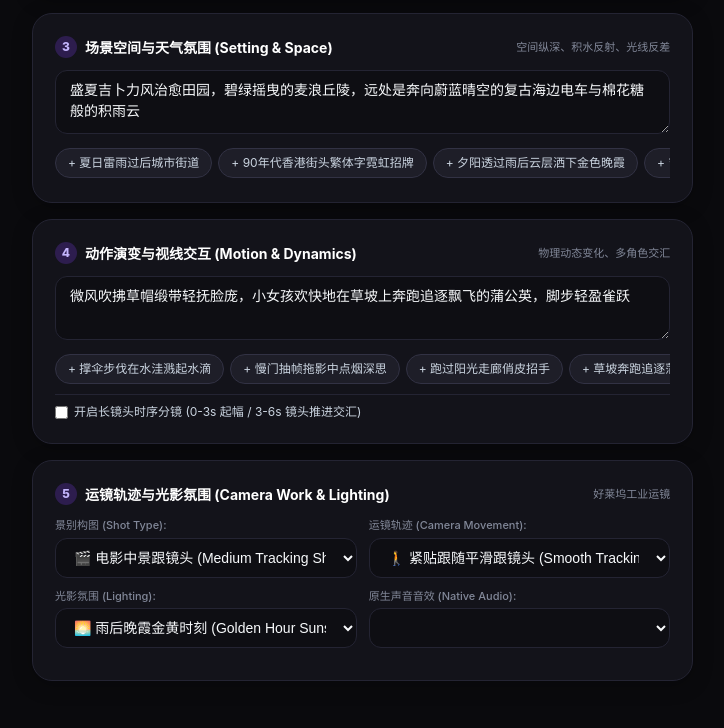
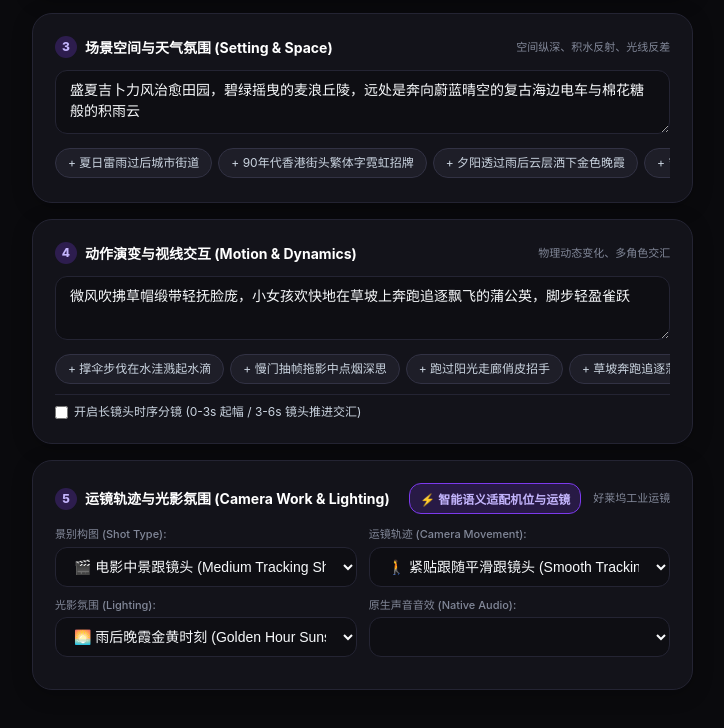
Before and after one commit to Wisely88/muse, a plain HTML site: page index.html in a window 1280 px wide. Shown: the part 841-1569 px from the top of the page, without its empty margins (0-724 px from the left). Drawn offline with Linux system fonts and the light colour scheme.

Commit message:
feat: add smart auto-cinematography semantic engine to auto-adapt framing and camera moves based on plot prompts

```diff
--- a/index.html
+++ b/index.html
@@ -1341,7 +1341,12 @@
             <span class="badge-number">5</span>
             运镜轨迹与光影氛围 (Camera Work & Lighting)
           </div>
-          <div class="card-subtext">好莱坞工业运镜</div>
+          <div style="display: flex; align-items: center; gap: 8px;">
+            <button type="button" class="tool-btn" style="background: rgba(124, 58, 237, 0.2); border-color: var(--brand-primary); color: #c4b5fd; font-weight: 700;" onclick="autoAdaptCinematography()" title="根据您输入的动作与剧情，自动推导最匹配的好莱坞机位与运镜">
+              ⚡ 智能语义适配机位与运镜
+            </button>
+            <div class="card-subtext" style="margin-left: 4px;">好莱坞工业运镜</div>
+          </div>
         </div>
 
         <div class="form-row">
@@ -3241,6 +3246,89 @@ ${state.audio ? '- 原生音效: ' + state.audio : ''}
       });
     }
 
+
+    // ==========================================
+    // ⚡ 镜头语言智能语义自适应引擎 (Auto-Cinematography)
+    // 根据用户输入的剧情、动作与主体特征，自动反推电影导演最佳机位与运镜
+    // ==========================================
+    function autoAdaptCinematography() {
+      const action = (document.getElementById('actionInput').value || '').trim();
+      const subject = (document.getElementById('subjectInput').value || '').trim();
+      const setting = (document.getElementById('settingInput').value || '').trim();
+      const fullText = `${subject} ${setting} ${action}`;
+
+      if (!fullText.trim()) {
+        showToast('请先在上方输入角色主体或剧情动作，以便 AI 推导机位！');
+        return;
+      }
+
+      let targetFraming = 'A cinematic medium tracking shot';
+      let targetMove = "smoothly tracks alongside the subject's movement";
+      let matchReason = '标准中景跟拍';
+
+      // 规则 1: 极微距 / 情绪微表情特写
+      if (/眼神|目光|眼角|瞳孔|眼泪|眼眶|微笑|嘴唇|嘴角|面部|微表情|睫毛|指尖|手指|水滴|露珠|汗水|戒指|吊坠|手表|手雷|刀尖|枪口|切面|纹理/.test(fullText)) {
+        if (/水滴|露珠|睫毛|指尖|戒指|蚂蚁|昆虫|螺丝|微观/.test(fullText)) {
+          targetFraming = "An extreme close-up shot on micro details";
+          targetMove = "remains on a static tripod with shallow depth of field";
+          matchReason = "微距极特写 + 三脚架浅景深凝视";
+        } else {
+          targetFraming = "A close-up shot focusing on facial emotions";
+          targetMove = "performs a slow forward push-in";
+          matchReason = "面部微表情情绪特写 + 慢速推镜";
+        }
+      }
+      // 规则 2: 大动态 / 追逐 / 战斗 / 奔跑 / 飞行
+      else if (/跑|疾驰|飞奔|奔袭|追逐|追击|挥刀|拔剑|出鞘|射击|开火|冲刺|翻滚|腾空|跳跃|飞跃|滑板|漂移|爆炸|扑向/.test(fullText)) {
+        if (/穿越机|飞船|俯冲|掠过|高空坠落|翱翔/.test(fullText)) {
+          targetFraming = "A low-angle heroic shot looking up";
+          targetMove = "swoops forward dynamically in FPV drone style";
+          matchReason = "低角度 + FPV 穿越机动态俯冲";
+        } else {
+          targetFraming = "A low-angle heroic shot looking up";
+          targetMove = "smoothly tracks alongside the subject's movement";
+          matchReason = "低角度英雄仰拍 + 平滑高速平移跟镜";
+        }
+      }
+      // 规则 3: 宏大世界观 / 城市全景 / 废土 / 自然风光
+      else if (/城市|全景|废墟|沙漠|荒漠|群山|雪山|云海|星空|银河|大地|地平线|旷野|苍茫|天空|俯瞰|天地|林海/.test(fullText)) {
+        if (/俯瞰|上帝视角|垂直|从高空俯视/.test(fullText)) {
+          targetFraming = "An overhead bird's eye view";
+          targetMove = "executes a sweeping crane shot descending from high";
+          matchReason = "俯瞰鸟瞰上帝视角 + 大摇臂平滑升降";
+        } else {
+          targetFraming = "A cinematic wide establishing shot";
+          targetMove = "performs a slow forward push-in";
+          matchReason = "宏大环境大远景 + 慢速史诗推进";
+        }
+      }
+      // 规则 4: 危机 / 眩晕 / 倾斜 / 心理失衡
+      else if (/眩晕|危机|惊恐|迷失|颤抖|倒塌|倾斜|失衡|坠落|失重|幻觉|噩梦|诡异|慌乱/.test(fullText)) {
+        targetFraming = "A dramatic dutch angle shot";
+        targetMove = "executes a vertigo-inducing dolly zoom";
+        matchReason = "荷兰式倾斜张力构图 + 希区柯克眩晕变焦";
+      }
+      // 规则 5: 第一人称生活 Vlog / 主观沉浸
+      else if (/第一人称|我看见|我走在|主观视角|低头看|手持|手机录制|Vlog|打卡|探店/.test(fullText)) {
+        targetFraming = "A first-person POV perspective";
+        targetMove = "operates as authentic handheld camera with subtle natural shake";
+        matchReason = "第一人称主观视角 + 真实手持自然呼吸晃动";
+      }
+      // 规则 6: 离别 / 渐行渐远 / 收官留白
+      else if (/渐行渐远|远去|背影|离开|回望|离别|夕阳下消失|走远|独行|定格/.test(fullText)) {
+        targetFraming = "A cinematic wide establishing shot";
+        targetMove = "performs a gentle backward pull-out";
+        matchReason = "环境全景 + 缓慢后拉留白";
+      }
+
+      // 执行联动赋值
+      document.getElementById('shotFraming').value = targetFraming;
+      document.getElementById('cameraMove').value = targetMove;
+      updatePrompt();
+
+      showToast(`🎬 已根据剧情智能适配：【${matchReason}】！`);
+    }
+
     window.addEventListener('DOMContentLoaded', init);
   </script>
 </body>
```
